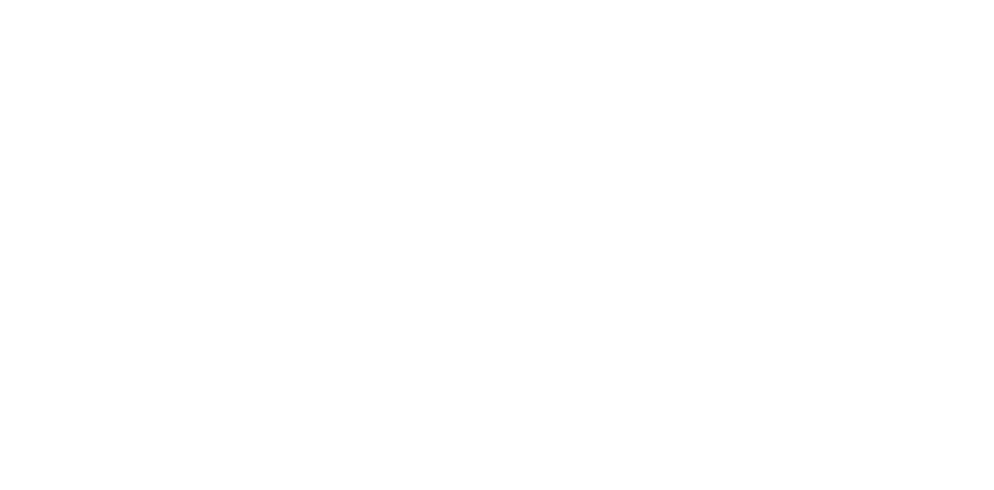
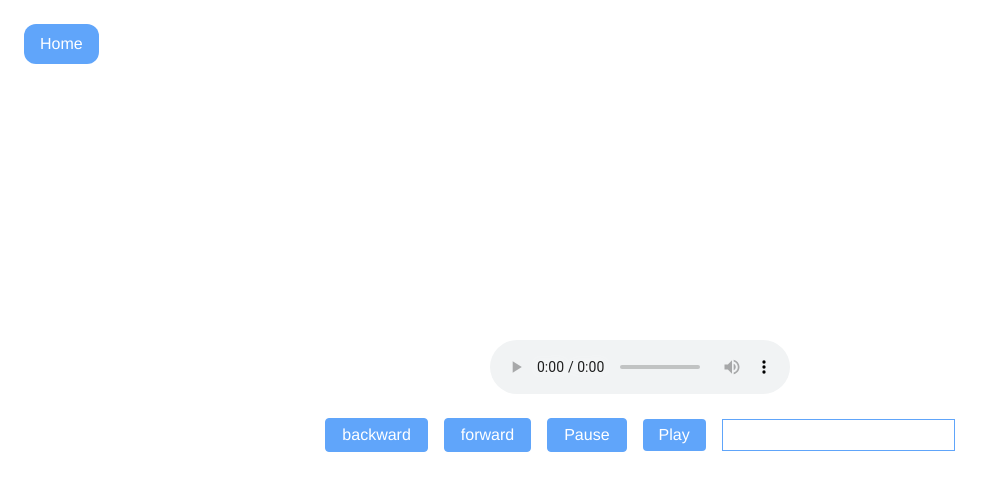
Before and after one commit to jose-albarracin/vueProject3d, a Vue app: page /audioplayerexample in a window 1280 px wide. Before the commit this address had no page. Shown: the top 490 px of the page, without its empty margins (0-994 px from the left). Built offline with nearby package versions, Linux system fonts and the light colour scheme.

Commit message:
feat!: Implemented controls for video y audio player

```diff
--- a/src/components/controlAnimations.vue
+++ b/src/components/controlAnimations.vue
@@ -7,11 +7,10 @@
       @click="
         () => {
           backward = true;
-          /* if (type == 'lottieFiles') {
-            controlsLottie();
-          } */
 
           type == 'lottieFiles' && controlsLottie();
+          type == 'videoPlayer' && controlsVideoPlayer();
+          type == 'audioPlayer' && controlsAudioPlayer();
         }
       "
       class="bg-blue-400 h-fit text-white border border-blue-400 hover:bg-white hover:text-blue-400 hover:border hover:border-blue-400 px-4 py-1 rounded"
@@ -23,6 +22,8 @@
         () => {
           forward = true;
           type == 'lottieFiles' && controlsLottie();
+          type == 'videoPlayer' && controlsVideoPlayer();
+          type == 'audioPlayer' && controlsAudioPlayer();
         }
       "
       class="bg-blue-400 h-fit text-white border border-blue-400 hover:bg-white hover:text-blue-400 hover:border hover:border-blue-400 px-4 py-1 rounded"
@@ -35,6 +36,8 @@
         () => {
           pause = true;
           type == 'lottieFiles' && controlsLottie();
+          type == 'videoPlayer' && controlsVideoPlayer();
+          type == 'audioPlayer' && controlsAudioPlayer();
         }
       "
       class="bg-blue-400 h-fit text-white border border-blue-400 hover:bg-white hover:text-blue-400 hover:border hover:border-blue-400 px-4 py-1 rounded"
@@ -46,6 +49,8 @@
         () => {
           play = true;
           type == 'lottieFiles' && controlsLottie();
+          type == 'videoPlayer' && controlsVideoPlayer();
+          type == 'audioPlayer' && controlsAudioPlayer();
         }
       "
       class="bg-blue-400 h-fit text-white hover:bg-white hover:text-blue-400 hover:border hover:border-blue-400 px-4 py-1 rounded"
@@ -88,6 +93,8 @@
       valuePercentaje: undefined,
       isNewTime: false,
       lottieAnimation: undefined,
+      myVideo: undefined,
+      myAudio: undefined,
     };
   },
   methods: {
@@ -249,6 +256,21 @@
         let newFrame = totalFrames * (this.valuePercentaje / 100);
         this.lottieAnimation.goToAndPlay(newFrame, true);
       }
+
+      if (this.type == "videoPlayer") {
+        let duration = this.myVideo.duration;
+
+        let newTime = duration * (this.valuePercentaje / 100);
+        this.myVideo.currentTime = newTime;
+        this.myVideo.play();
+      }
+      if (this.type == "audioPlayer") {
+        let duration = this.myAudio.duration;
+
+        let newTime = duration * (this.valuePercentaje / 100);
+        this.myAudio.currentTime = newTime;
+        this.myAudio.play();
+      }
     },
     initLottie() {
       this.lottieAnimation = lottie.loadAnimation({
@@ -299,12 +321,96 @@
       }
       // console.log("total Frames: ", this.lottieAnimation.totalFrames);
     },
+
+    initVideoPlayer() {
+      const myVideo = document.querySelector(`video.${this.domElement}`);
+      this.myVideo = myVideo;
+      //console.log("Elemen dom: ", myVideo);
+    },
+
+    controlsVideoPlayer() {
+      //const myVideo = document.querySelector("video.videoExample");
+      if (this.play) {
+        this.myVideo.play();
+        this.play = false;
+      }
+
+      if (this.pause) {
+        this.myVideo.pause();
+        this.pause = false;
+      }
+
+      if (this.forward) {
+        let percentage = this.myVideo.duration * 0.1;
+        let newTime = this.myVideo.currentTime + percentage;
+
+        //console.log("duraion via data: ", (this.myVideo.currentTime = newTime));
+        this.myVideo.currentTime = newTime;
+        this.myVideo.play();
+        this.forward = false;
+      }
+
+      if (this.backward) {
+        let percentage = this.myVideo.duration * 0.1;
+        let newTime =
+          this.myVideo.currentTime - percentage < 0
+            ? 0
+            : this.myVideo.currentTime - percentage;
+
+        this.myVideo.currentTime = newTime;
+        this.myVideo.play();
+        this.backward = false;
+      }
+    },
+
+    initAudioPlayer() {
+      const myAudio = document.querySelector(`audio.${this.domElement}`);
+      this.myAudio = myAudio;
+      //console.log("Elemen dom: ", myAudio);
+    },
+
+    controlsAudioPlayer() {
+      //const myAudio = document.querySelector("video.videoExample");
+      if (this.play) {
+        this.myAudio.play();
+        this.play = false;
+      }
+
+      if (this.pause) {
+        this.myAudio.pause();
+        this.pause = false;
+      }
+
+      if (this.forward) {
+        let percentage = this.myAudio.duration * 0.1;
+        let newTime = this.myAudio.currentTime + percentage;
+
+        //console.log("duraion via data: ", (this.myAudio.currentTime = newTime));
+        this.myAudio.currentTime = newTime;
+        this.myAudio.play();
+        this.forward = false;
+      }
+
+      if (this.backward) {
+        let percentage = this.myAudio.duration * 0.1;
+        let newTime =
+          this.myAudio.currentTime - percentage < 0
+            ? 0
+            : this.myAudio.currentTime - percentage;
+
+        this.myAudio.currentTime = newTime;
+        this.myAudio.play();
+        this.backward = false;
+      }
+    },
   },
   computed() {},
 
   mounted() {
     if (this.type == "AnimationMixer") this.initThreeJs();
     if (this.type == "lottieFiles") this.initLottie();
+    if (this.type == "videoPlayer") this.initVideoPlayer();
+    if (this.type == "audioPlayer") this.initAudioPlayer();
   },
 };
 </script>
--- a/src/router/index.js
+++ b/src/router/index.js
@@ -7,6 +7,8 @@
 import ExampleThree from "@/views/exampleThree.vue";
 import ExampleFour from "@/views/exampleFour.vue";
 import lottieExample0 from "@/views/lottieExample0.vue";
+import videoPlayerExample from "@/views/videoPlayerExample.vue";
+import audioPlayerExample from "@/views/audioPlayerExample.vue";
 
 //Vue.use(VueRouter);
 
@@ -41,6 +43,16 @@
     name: "lottieexample0",
     component: lottieExample0,
   },
+  {
+    path: "/videoplayerexample",
+    name: "videoplayerexample",
+    component: videoPlayerExample,
+  },
+  {
+    path: "/audioplayerexample",
+    name: "audioplayerexample",
+    component: audioPlayerExample,
+  },
 ];
 
 const router = createRouter({
--- a/src/views/Home.vue
+++ b/src/views/Home.vue
@@ -1,7 +1,9 @@
 <template>
   <div class="container mx-auto flex justify-center min-h-screen items-center">
     <div class="flex flex-col w-7/12 my-10">
-      <h1 class="font-bold text-3xl mb-6">Scenes 3D</h1>
+      <h1 class="font-bold text-3xl mb-6">
+        Scenes 3D, Lottie, Audio/video player
+      </h1>
       <div class="flex bg-slate-400 justify-center p-6 gap-4 rounded-3xl">
         <router-link to="/exampleone">
           <button
@@ -41,6 +43,20 @@
             lottieexample0
           </button>
         </router-link>
+        <router-link to="/videoplayerexample">
+          <button
+            class="px-4 py-2 bg-blue-400 text-white hover:bg-white hover:text-blue-400 w-fit rounded-lg shadow-lg transition-all ease-in-out"
+          >
+            videoPlayerExample
+          </button>
+        </router-link>
+        <router-link to="/audioplayerexample">
+          <button
+            class="px-4 py-2 bg-blue-400 text-white hover:bg-white hover:text-blue-400 w-fit rounded-lg shadow-lg transition-all ease-in-out"
+          >
+            audioPlayerExample
+          </button>
+        </router-link>
       </div>
     </div>
   </div>
--- /dev/null
+++ b/src/views/audioPlayerExample.vue
@@ -0,0 +1,41 @@
+<template>
+  <div class="container relative mx-auto min-h-screen">
+    <router-link to="/">
+      <button
+        class="bg-blue-400 text-white hover:bg-white hover:text-blue-400 hover:border hover:border-blue-400 px-4 py-2 rounded-xl absolute left-0 m-6"
+      >
+        Home
+      </button>
+    </router-link>
+    <div class="flex flex-col h-screen items-center justify-center">
+      <div class="flex justify-center">
+        <audio
+          id="audioPlayer"
+          class="audioPlayer mb-4"
+          src="http://physical-authority.surge.sh/music/2.mp3"
+          controls
+        ></audio>
+      </div>
+      <controlAnimations
+        type="audioPlayer"
+        domElement="audioPlayer"
+      ></controlAnimations>
+    </div>
+  </div>
+</template>
+
+<script>
+import controlAnimations from "@/components/controlAnimations.vue";
+export default {
+  name: "audioPlayerExample",
+  props: {},
+  components: {
+    controlAnimations,
+  },
+  data() {
+    return {};
+  },
+
+  methods: {},
+};
+</script>
--- /dev/null
+++ b/src/views/videoPlayerExample.vue
@@ -0,0 +1,38 @@
+<template>
+  <div class="container relative mx-auto py-4">
+    <router-link to="/">
+      <button
+        class="z-10 bg-blue-400 text-white hover:bg-white hover:text-blue-400 hover:border hover:border-blue-400 px-4 py-2 rounded-xl absolute left-0 m-6"
+      >
+        Home
+      </button>
+    </router-link>
+    <div class="flex justify-center">
+      <video
+        id="videoExample"
+        class="videoExample"
+        src="http://commondatastorage.googleapis.com/gtv-videos-bucket/sample/BigBuckBunny.mp4"
+      ></video>
+    </div>
+    <controlAnimations
+      type="videoPlayer"
+      domElement="videoExample"
+    ></controlAnimations>
+  </div>
+</template>
+
+<script>
+import controlAnimations from "@/components/controlAnimations.vue";
+export default {
+  name: "videoPlayerExample",
+  props: {},
+  components: {
+    controlAnimations,
+  },
+  data() {
+    return {};
+  },
+
+  methods: {},
+};
+</script>
```
